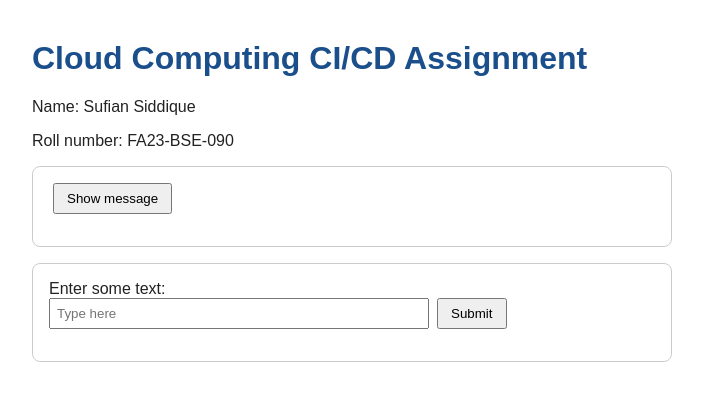
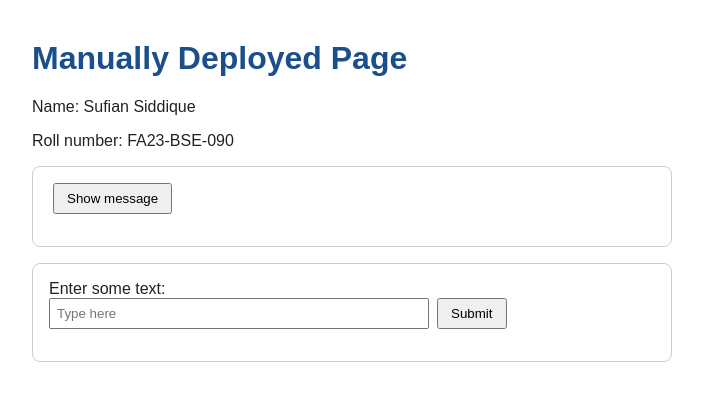
Before and after one commit to Heavy-prog/cicd-assignment-FA23-BSE-090, a plain HTML site: page src/index.html in a window 1280 px wide. Shown: the whole page, without its empty margins (288-991 px from the left). Drawn offline with Linux system fonts and the light colour scheme.

Commit message:
Change the heading

```diff
--- a/src/index.html
+++ b/src/index.html
@@ -12,7 +12,7 @@
   </style>
 </head>
 <body>
-  <h1 id="main-heading">Cloud Computing CI/CD Assignment</h1>
+  <h1 id="main-heading">Manually Deployed Page</h1>
   <p id="student">Name: Sufian Siddique</p>
   <p id="roll">Roll number: FA23-BSE-090</p>
 
```
